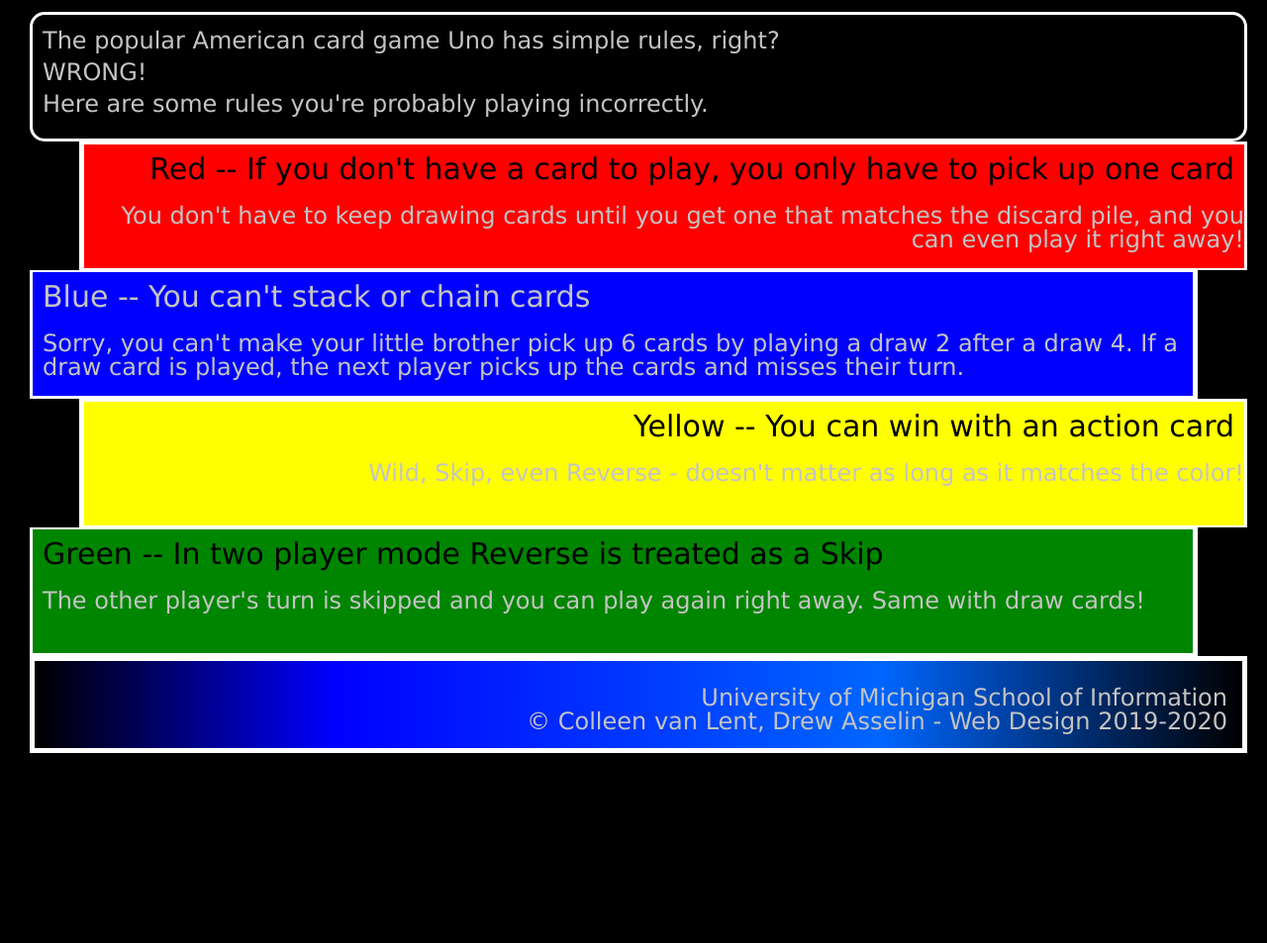
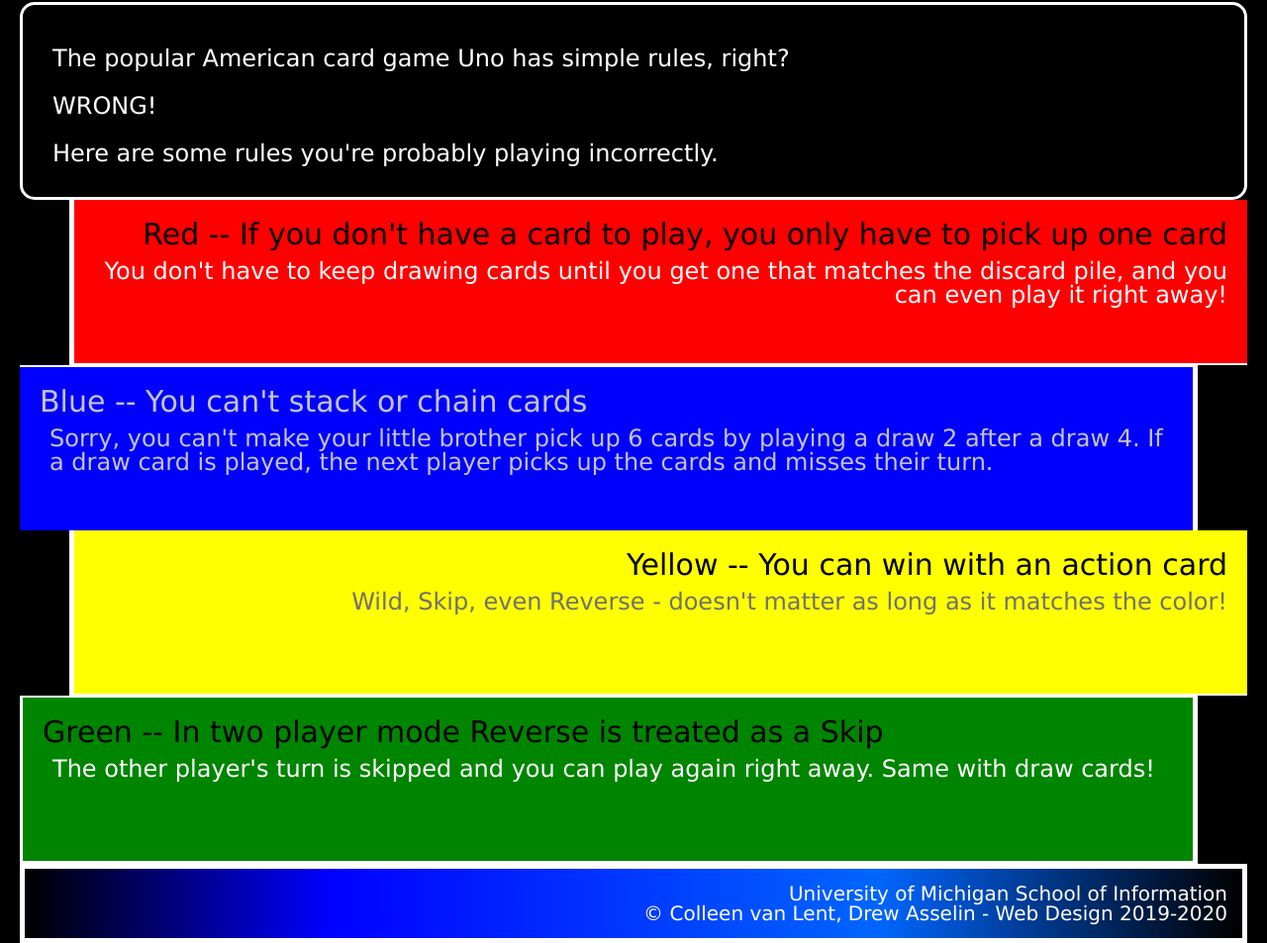
Before and after one commit to ibenjey/HW3---Colors-Box-Model-and-Cascading, a plain HTML site: page index.html in a window 1280 px wide. Shown: the part 326-1279 px from the top of the page at 99% size. Before the commit the page ends 1087 px from the top, so only its background shows below. Drawn offline with Linux system fonts and the light colour scheme.

Commit message:
Add files via upload

```diff
--- a/css/style.css
+++ b/css/style.css
@@ -1,100 +1,102 @@
 body {
-    font-family: "Ariel",Verdana,serif;
+    font-family: Ariel,Verdana;
     background-color:#000000;
     color:#FFFFFF;
     margin: 20px 20px 0px 20px;
-    padding-top: 10px;
-    padding-left: 10px;
-
 }
 
 h1 {
     font-size: 42px;
     text-align: center;
-    padding: 15px 15px 15px 15px;
+    padding: 15px;
 }
 
 h2 {
     font-size: 30px;
     color:#000000;
-    padding: 10px
 }
+
 p {
     font-size: 24px;
     padding-top: 10px;
     padding-left: 10px;
-    color: #c4c4c4;
 }
+
 img {
-    width: 250px;
     align-items: center;
     border: 10px dashed #FFFFFF;
+    width: 250px;
+    margin: auto;
     display: block;
-    margin-left: auto;
-    margin-right: auto;
 }
+
 div{
-    height: 125px;
-    align-items: center;
-    border: 3px solid #fdfeff;
+    border: solid 3px #fdfeff;
+    padding: 20px;
+    min-height:125px;
 }
+
 .introduction{
+    margin-top: 15px;
+    line-height: 2;
     border-radius: 15px;
-    margin-top: 15px;
-    line-height: 200%;
 }
+
 .red{
     background-color: #FF0000;
     text-align: right;
     margin-left: 50px;
-    border-bottom-width: 2px;
-    border-left-width: 5px;
-    border-style: solid;
-    border-color: #FFFFFF;
+    border: none;
+    border-bottom: solid 2px;
+    border-left: solid 5px;
 }
-.blue h2{
-    color:#c4c4c4
-}
+
 .blue{
     background-color: #0000FF;
     text-align: left;
     margin-right: 50px;
-    border-style: solid;
-    border-right-width: 5px;
-    border-top-width: 2px;
-    border-color: #FFFFFF;
+    border: none;
+    border-right: solid 5px;
+    border-top: solid 2px;
+}
 
+.blue h2,.blue p{
+        color:#c4c4c4;
 }
+
 .yellow{
     background-color: #FFFF00;
     text-align: right;
     margin-left: 50px;
-    color: grey;
-    border-style: solid;
-    border-bottom-width: 2px;
-    border-left-width: 5px;
-    border-style: solid;
-    border-color: #FFFFFF;
+    border: none;
+    border-bottom: solid 2px;
+    border-left: solid 5px;
 }
+
+    .yellow p {
+        color: #707070;
+}
+
 .green{
     background-color: #008500;
     text-align: left;
     margin-right: 50px;
+    border: none;
     border-style: solid;
-    border-right-width: 5px;
-    border-top-width: 2px;
-    border-color: #FFFFFF;
+    border-right:solid 5px;
+    border-top: solid 2px;
+}
+.green h2{
+    color: #000000;
 }
 
+footer{
+    background: linear-gradient(90deg, rgba(0,0,0,1) 0%, rgba(0,0,255,1) 25%, rgba(0,102,255,1) 70%, rgba(0,0,0,1) 100%);
+    border: solid 5px;
+    text-align: right;
+}
 
-footer{
-    background: rgb(0,0,0);
-    background: linear-gradient(90deg, rgba(0,0,0,1) 0%, rgba(0,0,255,1) 25%, rgba(0,102,255,1) 70%, rgba(0,0,0,1) 100%);
-    border: 5px none #FFFFFF;
-    border-style: solid;
-    text-align: right;
-    text-size-adjust: 20px;
-    padding-top: 15px;
-    padding-right:15px;
-    padding-bottom: 15px;
+footer p{
+   font-size: 20px;
+   padding: 15px 15px 15px 0px;
 }
```
Lines whose indentation alone changed are shown as unchanged.
